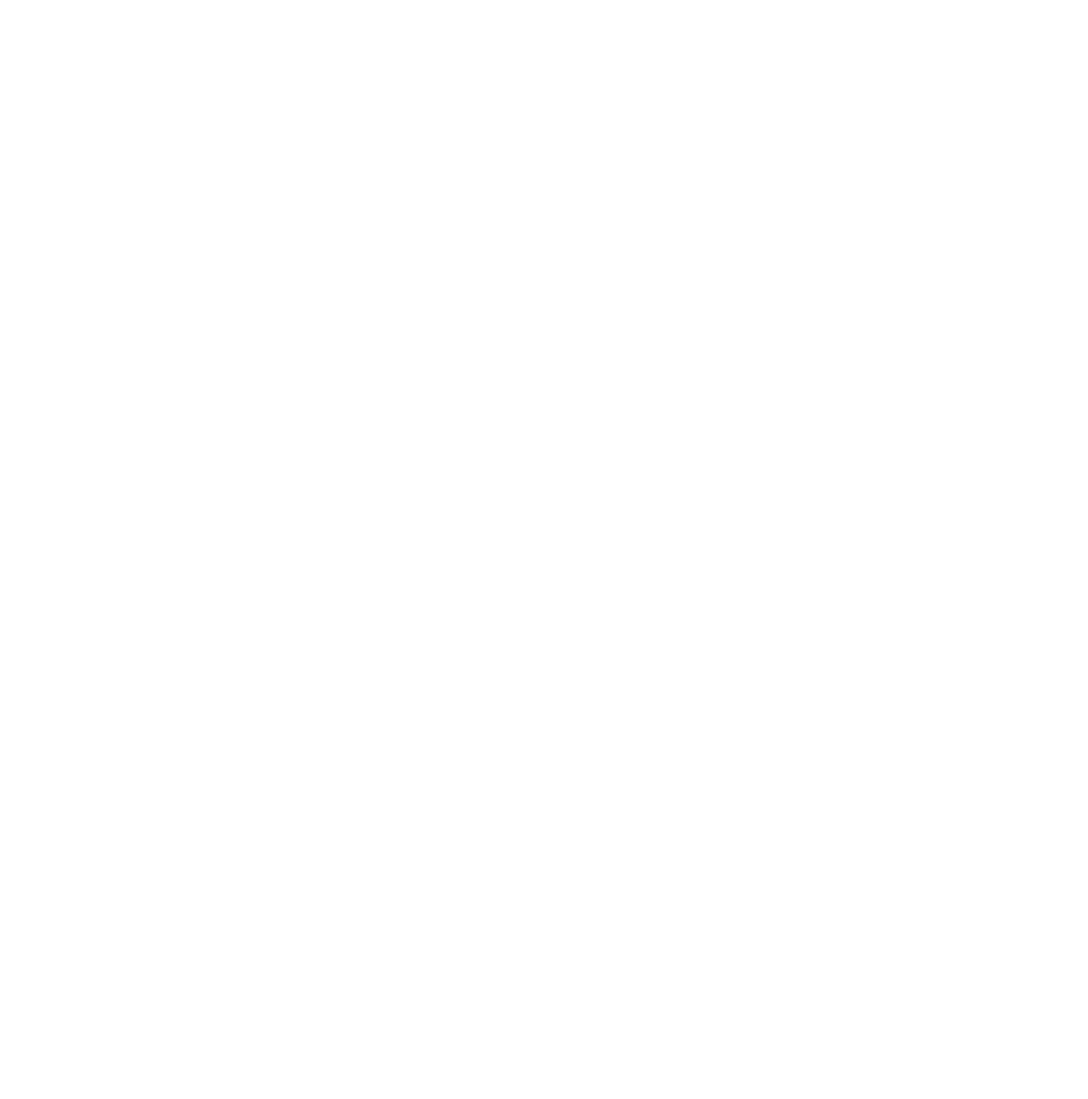
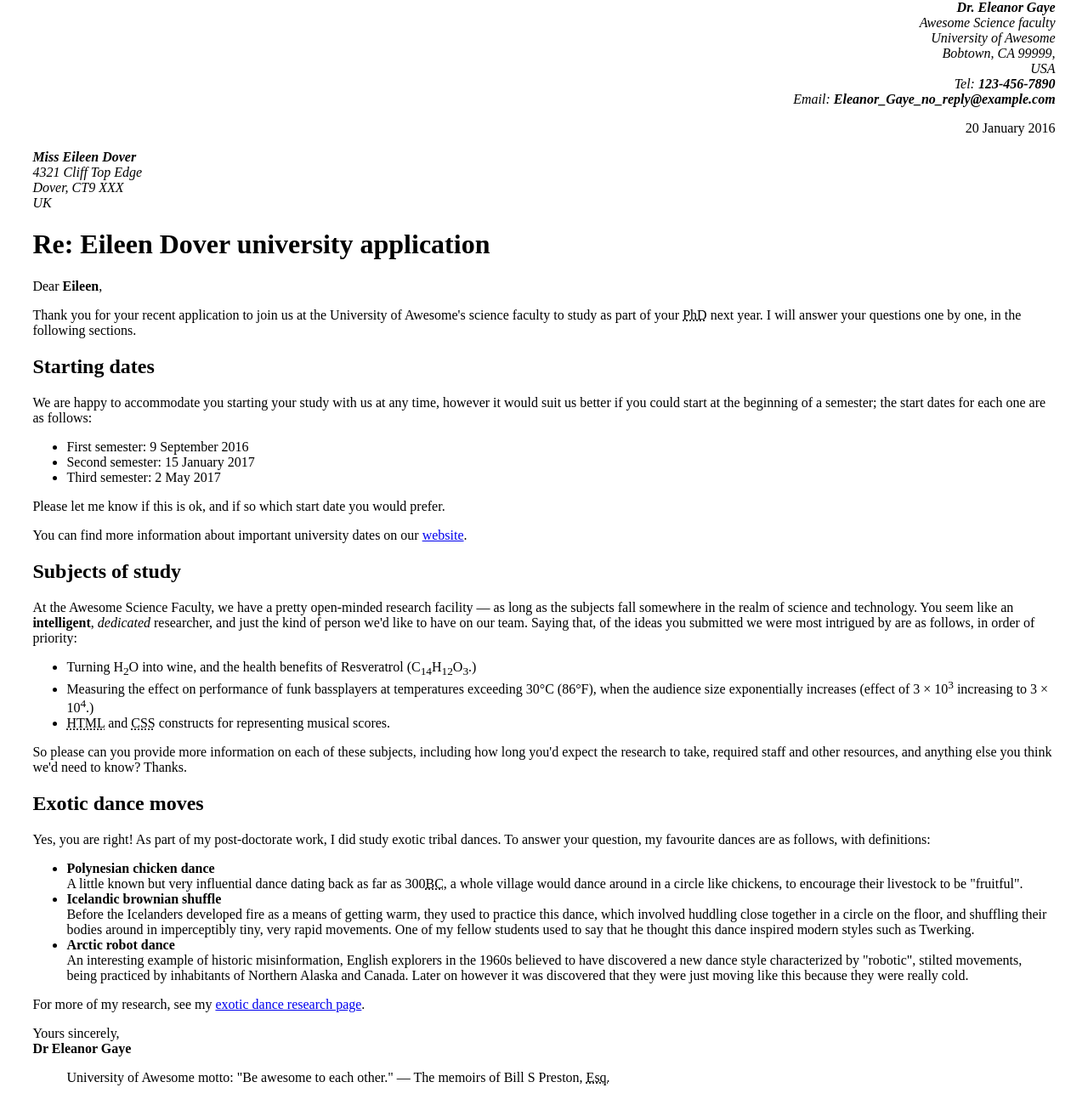
Before and after one commit to NIRANJANA-03/Uni-Letter, a plain HTML site: page index.html in a window 1280 px wide. Shown: the whole page at 85% size. Before the commit the page ends 800 px from the top, so only its background shows below. Drawn offline with Linux system fonts and the light colour scheme.

Commit message:
the last draft

```diff
--- a/index.html
+++ b/index.html
@@ -5,6 +5,81 @@
 <title>University letter Application</title>
 <style>
 
+      body {
+  margin: 0;
+  padding: 0 3%; /* 0 top/bottom, 10% left/right */
+  color: #000;
+}
+
 </style>
 </head>
+<body>
+    <address class="sender-column" style="text-align:right">
+        <strong>Dr. Eleanor Gaye</strong><br>
+        Awesome Science faculty<br>
+        University of Awesome<br>
+        Bobtown, CA 99999,<br>
+        USA<br>
+        Tel: <strong>123-456-7890</strong><br>
+        Email: <strong>Eleanor_Gaye_no_reply@example.com</strong>
+      </address>
+      <p style="text-align:right"><time datetime="2016-01-20">20 January 2016</time></p>
+      <address>
+        <strong>Miss Eileen Dover</strong><br>
+        4321 Cliff Top Edge<br>
+        Dover, CT9 XXX<br>
+        UK
+      </address>
+      <h1>Re: Eileen Dover university application</h1>
+      <p>Dear <strong>Eileen</strong>,</p>
+
+  <p>Thank you for your recent application to join us at the University of Awesome's science faculty to study as part of your <abbr title="Doctor of Philosophy">PhD</abbr> next year. I will answer your questions one by one, in the following sections.</p>
+
+  <h2>Starting dates</h2>
+  <p>We are happy to accommodate you starting your study with us at any time, however it would suit us better if you could start at the beginning of a semester; the start dates for each one are as follows:</p>
+  <ul>
+    <li>First semester: <time datetime="2016-09-09">9 September 2016</time></li>
+    <li>Second semester: <time datetime="2017-01-15">15 January 2017</time></li>
+    <li>Third semester: <time datetime="2017-05-02">2 May 2017</time></li>
+  </ul>
+  <p>Please let me know if this is ok, and if so which start date you would prefer.</p>
+  <p>You can find more information about important university dates on our <a href="http://example.com" title="University of Awesome website">website</a>.</p>
+
+  <h2>Subjects of study</h2>
+  <p>At the Awesome Science Faculty, we have a pretty open-minded research facility — as long as the subjects fall somewhere in the realm of science and technology. You seem like an <strong>intelligent</strong>, <em>dedicated</em> researcher, and just the kind of person we'd like to have on our team. Saying that, of the ideas you submitted we were most intrigued by are as follows, in order of priority:</p>
+
+  <ul>
+    <li>Turning H<sub>2</sub>O into wine, and the health benefits of Resveratrol (C<sub>14</sub>H<sub>12</sub>O<sub>3</sub>.)</li>
+    <li>Measuring the effect on performance of funk bassplayers at temperatures exceeding 30°C (86°F), when the audience size exponentially increases (effect of 3 × 10<sup>3</sup> increasing to 3 × 10<sup>4</sup>.)</li>
+    <li><abbr title="HyperText Markup Language">HTML</abbr> and <abbr title="Cascading Style Sheets">CSS</abbr> constructs for representing musical scores.</li>
+  </ul>
+
+  <p>So please can you provide more information on each of these subjects, including how long you'd expect the research to take, required staff and other resources, and anything else you think we'd need to know? Thanks.</p>
+
+  <h2>Exotic dance moves</h2>
+  <p>Yes, you are right! As part of my post-doctorate work, I did study exotic tribal dances. To answer your question, my favourite dances are as follows, with definitions:</p>
+
+  <ul>
+    <li><strong>Polynesian chicken dance</strong><br>
+      A little known but very influential dance dating back as far as 300<abbr title="Before Christ">BC</abbr>, a whole village would dance around in a circle like chickens, to encourage their livestock to be "fruitful".
+    </li>
+    <li><strong>Icelandic brownian shuffle</strong><br>
+      Before the Icelanders developed fire as a means of getting warm, they used to practice this dance, which involved huddling close together in a circle on the floor, and shuffling their bodies around in imperceptibly tiny, very rapid movements. One of my fellow students used to say that he thought this dance inspired modern styles such as Twerking.
+    </li>
+    <li><strong>Arctic robot dance</strong><br>
+      An interesting example of historic misinformation, English explorers in the 1960s believed to have discovered a new dance style characterized by "robotic", stilted movements, being practiced by inhabitants of Northern Alaska and Canada. Later on however it was discovered that they were just moving like this because they were really cold.
+    </li>
+  </ul>
+
+  <p>For more of my research, see my <a href="http://example.com" title="Exotic dance research page">exotic dance research page</a>.</p>
+
+  <p>Yours sincerely,<br>
+  <strong>Dr Eleanor Gaye</strong></p>
+
+  <blockquote cite="http://example.com">
+    University of Awesome motto: "Be awesome to each other." — The memoirs of Bill S Preston, <abbr title="Esquire">Esq.</abbr>
+  </blockquote>
+
+
+</body>
 </html>
```
